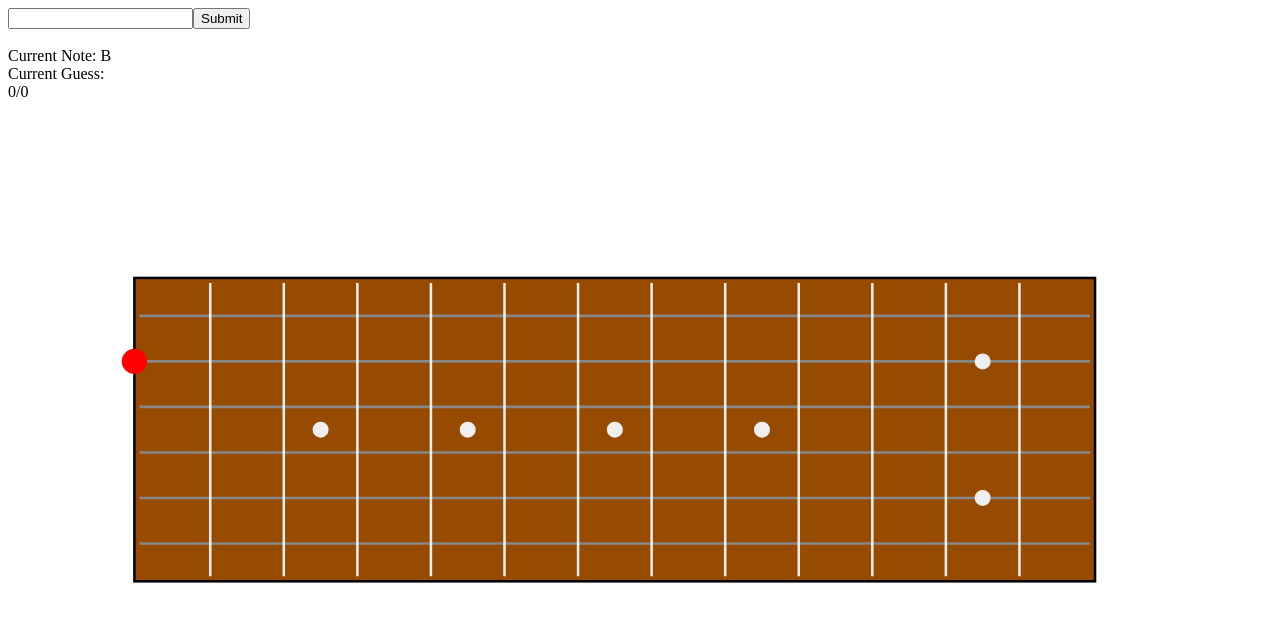
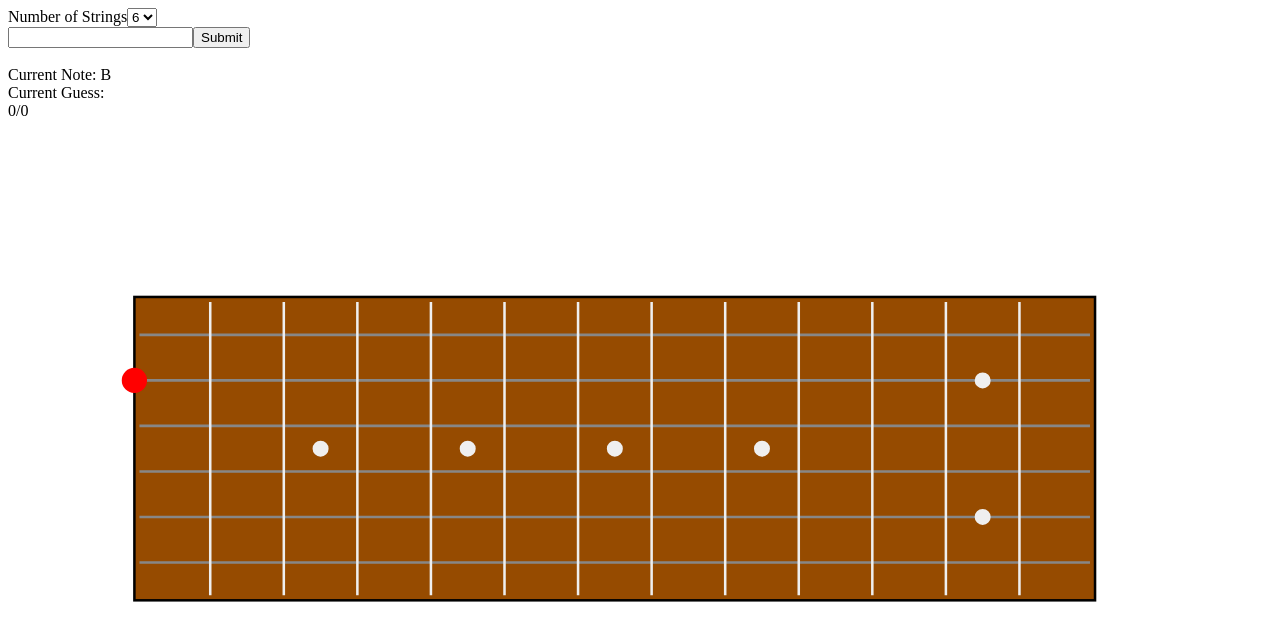
Before and after one commit to gregorymacat/guitarquiz, a React app: page / in a window 1280 px wide. Shown: the top 640 px of the page. Built offline with nearby package versions, Linux system fonts and the light colour scheme; the HTML template or start-up script is replaced by a standard one.

Commit message:
Added string count selection

```diff
--- a/src/Components/Frets.jsx
+++ b/src/Components/Frets.jsx
@@ -21,7 +21,7 @@ function Frets({fretCount, totalHeight}) {
     getFirstFretXCoord,
   } = displayUnits;
   const fretY1 = yOffset + verticalShrink;
-  const fretY2 = (height + yOffset) - verticalShrink;
+  const fretY2 = totalHeight - verticalShrink;
   const firstFretXCoord = getFirstFretXCoord();
   //TODO: DRY this up with line below for nextFret
   const firstFret = <line key={'fret-1'} style={FRET_STYLE} x1={firstFretXCoord} y1={fretY1}
--- a/src/Components/Note.jsx
+++ b/src/Components/Note.jsx
@@ -15,6 +15,7 @@ const GUITAR_NOTES = [
 const NOTE_STYLE = {fill: 'rgb(256, 0, 0)', stroke: 'rgb(256, 0, 0)'};
 
 function Note({stringCount, fretCount, setNote, correctCount}) {
+  const [currString, setCurrString] = useState();
   const [newNoteX, setNewNoteX] = useState();
   const [newNoteY, setNewNoteY] = useState()
 
@@ -32,6 +33,12 @@ function Note({stringCount, fretCount, setNote, correctCount}) {
     if (correctCount !== 0) chooseRandomNote();
   }, [correctCount])
 
+  useEffect(() => {
+    if (currString + 1 > stringCount) {
+      chooseRandomNote();
+    }
+  }, [stringCount]);
+
   const radius = getNoteRadius();
 
   function chooseRandomNote() {
@@ -43,6 +50,7 @@ function Note({stringCount, fretCount, setNote, correctCount}) {
     const xCoord = calculateMiddleOfFretsX(randomFret);
 
     console.log('This is the random fret: ', randomFret);
+    setCurrString(randomString);
     setNewNoteX(xCoord);
     setNewNoteY(yCoord);
     setNote(GUITAR_NOTES[randomString][randomFret]);
--- a/src/Components/Options.jsx
+++ b/src/Components/Options.jsx
@@ -1,9 +1,18 @@
 import React from 'react';
 
-function Options() {
+function Options({setStringCount}) {
+  const handleChange = (event) => {
+    setStringCount(event.target.value);
+  }
   return (
     <div className="options-select-container">
-
+      <label>Number of Strings</label>
+      <select onChange={handleChange}>
+        <option value="6">6</option>
+        <option value="7">7</option>
+        <option value="8">8</option>
+        <option value="9">9</option>
+      </select>
     </div>
   )
 }
```
